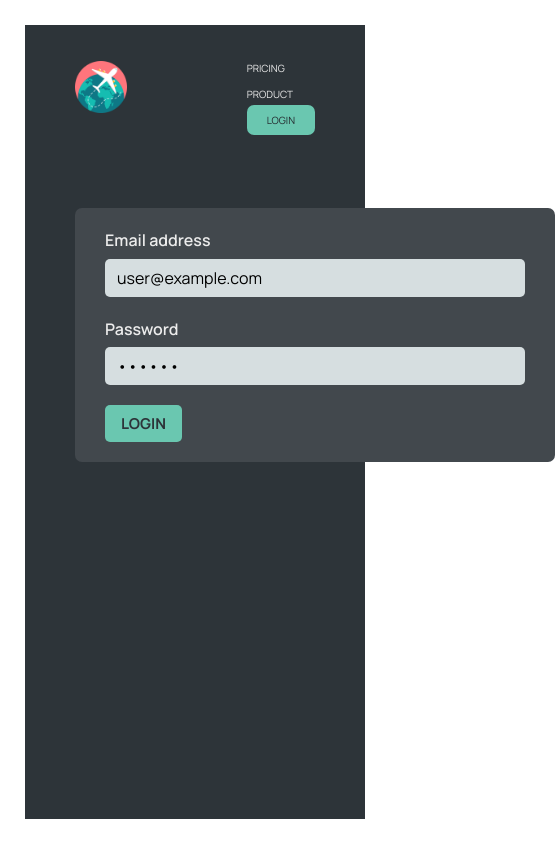
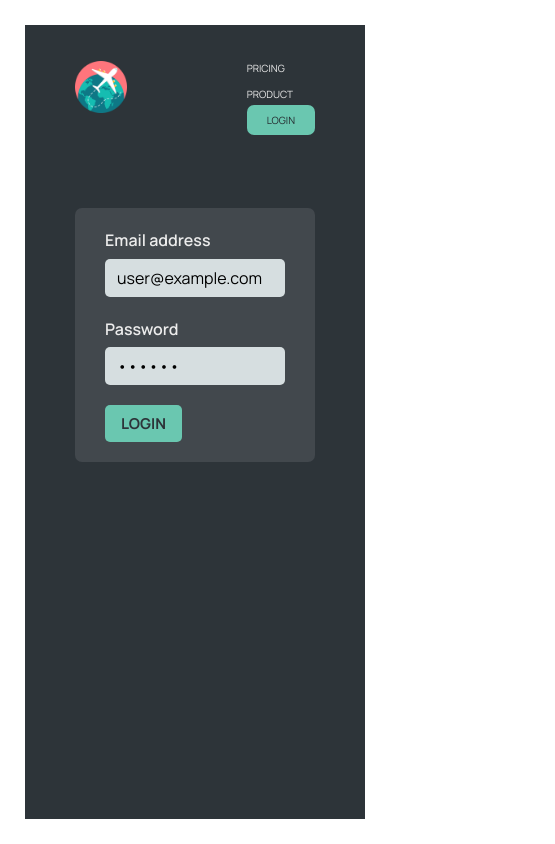
Before and after one commit to HennadiiZ/around_the_world_2, a React (Vite) app: page /login in a window 390 px wide. Shown: the whole page, 555 px wide, since content can reach past the window. Built offline with nearby package versions, Linux system fonts and the light colour scheme; data requests are answered from the project's data file.

Commit message:
login form responsiveness

```diff
--- a/src/pages/Login/Login.module.css
+++ b/src/pages/Login/Login.module.css
@@ -13,8 +13,6 @@
   display: flex;
   flex-direction: column;
   gap: 2rem;
-
-  /* Different from other form */
   width: 48rem;
   margin: 8rem auto;
 }
@@ -24,3 +22,9 @@
   flex-direction: column;
   gap: 0.5rem;
 }
+
+@media screen and (max-width: 630px) {
+  .form {
+    width: 100%;
+  }
+}
```
